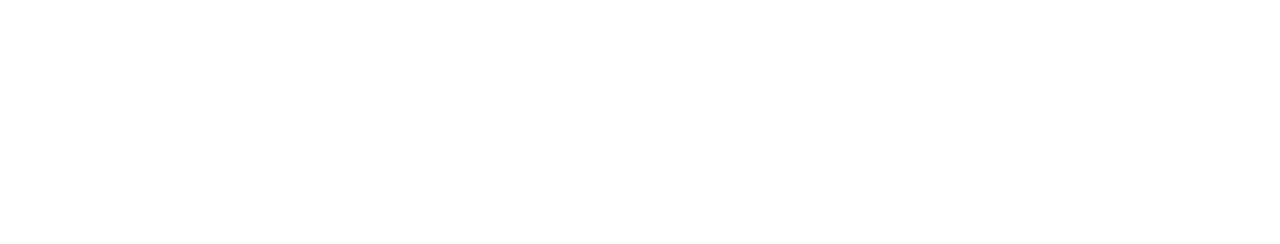
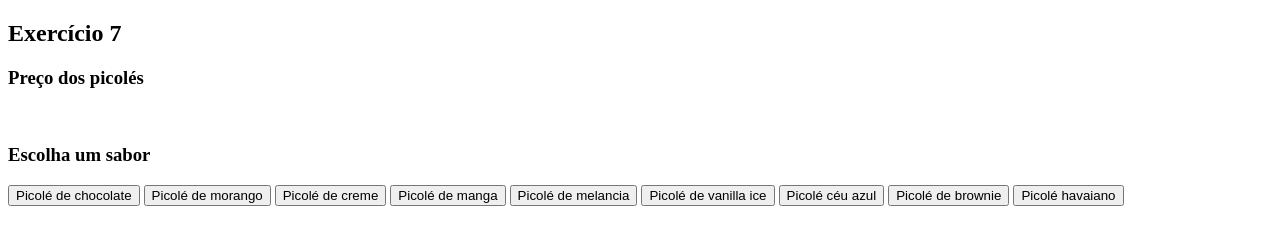
Before and after one commit to Miguel-Paes/lista1, a plain HTML site: page pages/exercise7.html in a window 1280 px wide. Drawn offline with Linux system fonts and the light colour scheme.

Commit message:
exercício 7 e fim da lista

```diff
--- a/pages/exercise7.html
+++ b/pages/exercise7.html
@@ -6,7 +6,22 @@
   <title>Exercise 7</title>
 </head>
 <body>
+  <h2>Exercício 7</h2>
+  <h3>Preço dos picolés</h3>
 
+  <br>
+
+  <h3>Escolha um sabor</h3>
+
+  <button onclick="mostrarPreco('chocolate')">Picolé de chocolate</button>
+  <button onclick="mostrarPreco('morango')">Picolé de morango</button>
+  <button onclick="mostrarPreco('creme')">Picolé de creme</button>
+  <button onclick="mostrarPreco('manga')">Picolé de manga</button>
+  <button onclick="mostrarPreco('melancia')">Picolé de melancia</button>
+  <button onclick="mostrarPreco('vanilla ice')">Picolé de vanilla ice</button>
+  <button onclick="mostrarPreco('céu azul')">Picolé céu azul</button>
+  <button onclick="mostrarPreco('brownie')">Picolé de brownie</button>
+  <button onclick="mostrarPreco('havaiano')">Picolé havaiano</button>
 
   <script src="../script/exercise7.js"></script>
 </body>
--- a/script/exercise7.js
+++ b/script/exercise7.js
@@ -0,0 +1,41 @@
+function mostrarPreco(sabor) {
+  var preco = 0.00;
+
+  if (sabor == "chocolate") {
+    preco = 1.50;
+  } else {
+    if (sabor == "morango") {
+      preco = 2.50;
+    } else {
+      if (sabor == "creme") {
+        preco = 2.50;
+      } else {
+        if (sabor == "manga") {
+          preco = 3.20;
+        } else {
+          if (sabor == "melancia") {
+            preco = 3.40;
+          } else {
+            if (sabor == "vanilla ice") {
+              preco = 3.00;
+            } else {
+              if (sabor == "céu azul") {
+                preco = 3.60;
+              } else {
+                if (sabor == "brownie") {
+                  preco = 4.00;
+                } else {
+                  if (sabor == "havaiano") {
+                    preco = 5.00;
+                  };
+                };
+              };
+            };
+          };
+        };
+      };
+    };
+  };
+
+  document.write(`O sabor escolhido foi ${sabor}, o preço é: R$${preco.toFixed(2).replace(".", ",")}`)
+};
```
